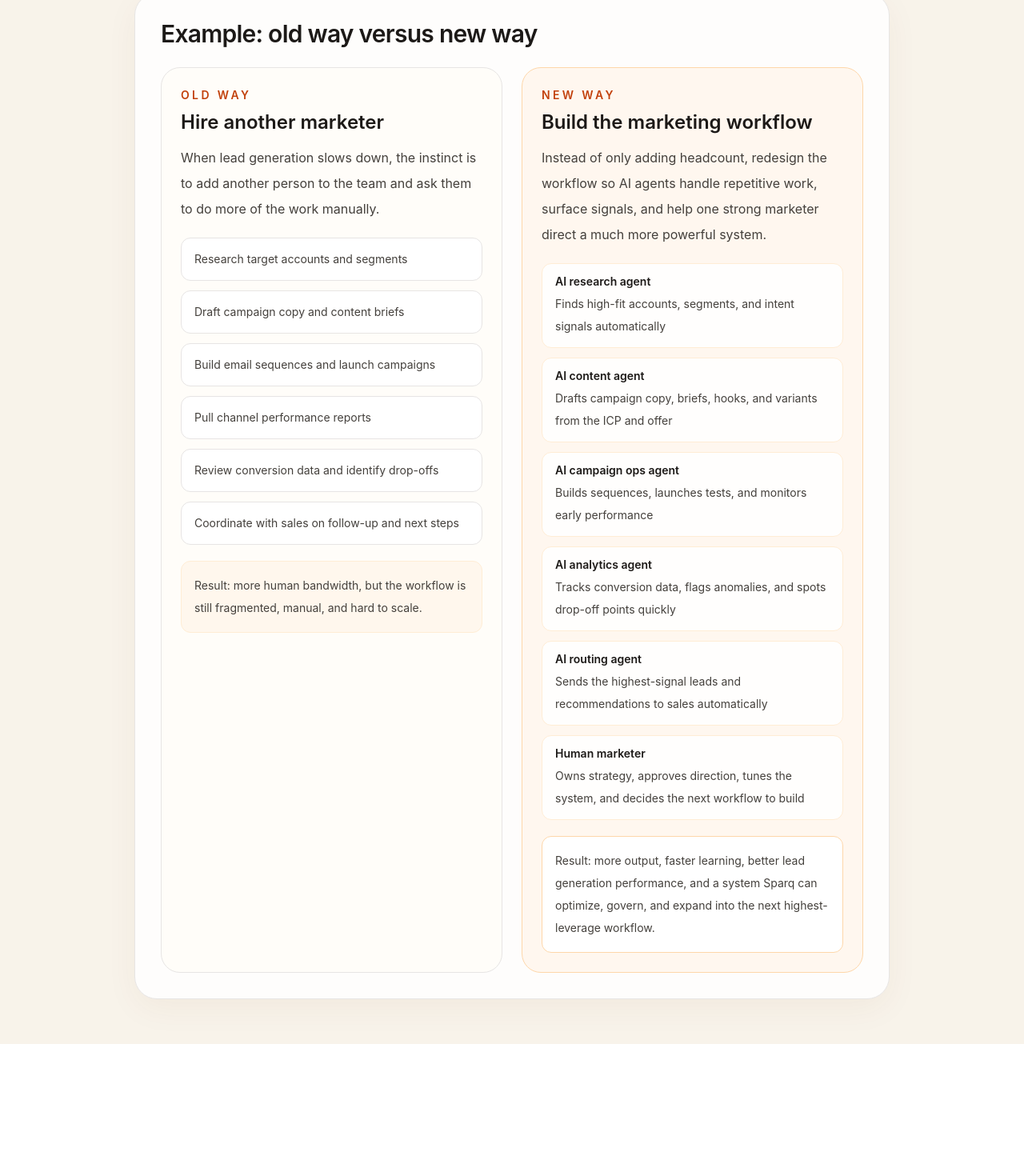
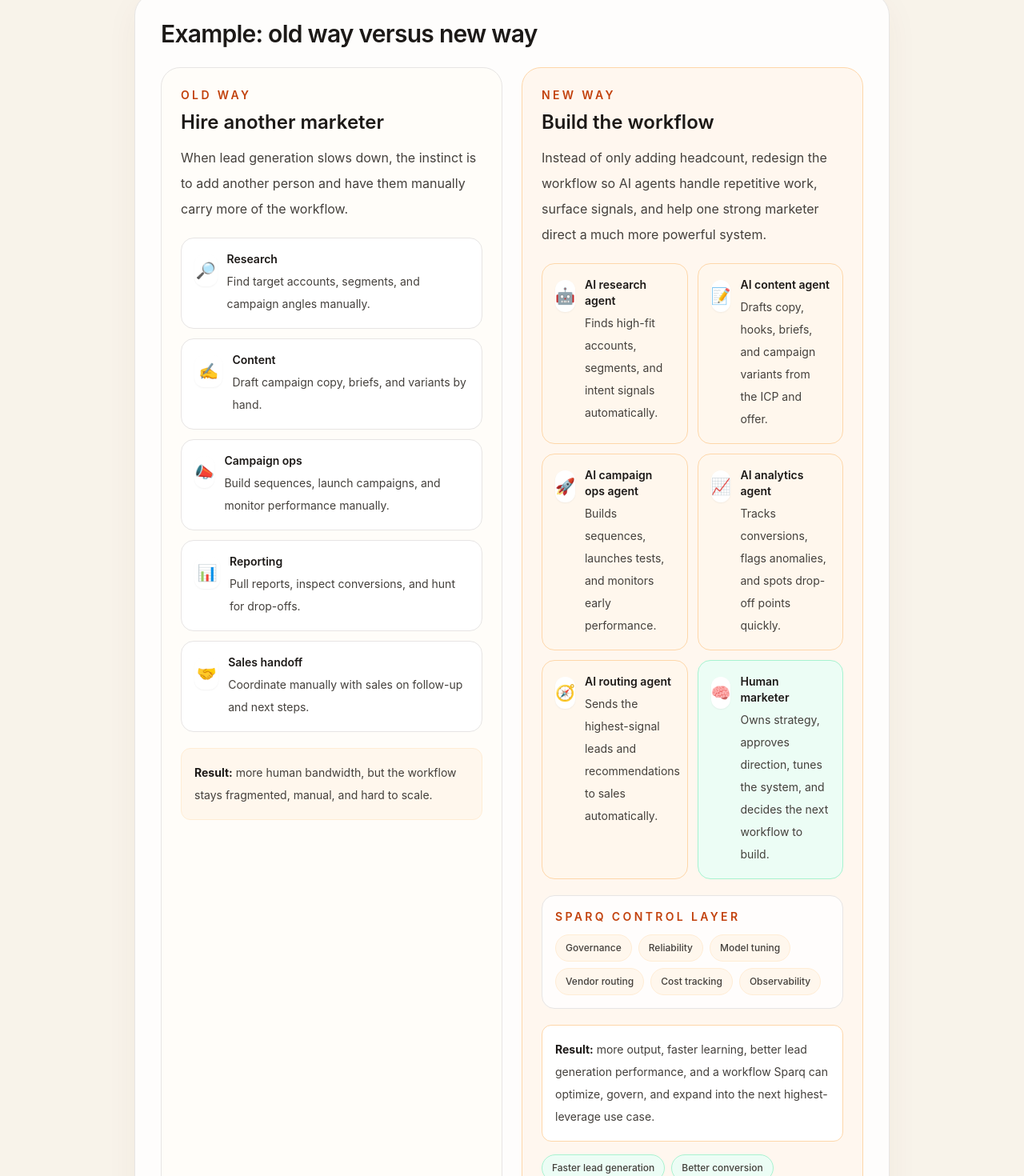
Before and after one commit to JE-MM-754/work-tools, a Next.js app: page /interview/sparq-gtm-reinvention-2026-04-01 in a window 1280 px wide. Shown: the part 3773-5243 px from the top of the page at 80% size. Before the commit the page ends 5078 px from the top, so only its background shows below. Built offline with nearby package versions, Linux system fonts and the light colour scheme.

Commit message:
Make Sparq bottom section more visual with icons

```diff
--- a/src/app/interview/sparq-gtm-reinvention-2026-04-01/page.tsx
+++ b/src/app/interview/sparq-gtm-reinvention-2026-04-01/page.tsx
@@ -1,4 +1,5 @@
 import type { Metadata } from 'next';
+import type { ReactNode } from 'react';
 
 export const metadata: Metadata = {
   title: 'Sparq Thesis',
@@ -56,6 +57,28 @@ const questions = [
 
 function SectionHeader({ title }: { title: string }) {
   return <h2 className="text-2xl font-semibold tracking-tight text-stone-900 md:text-3xl">{title}</h2>;
+}
+
+function DiagramNode({ icon, title, body, tone = 'stone' }: { icon: ReactNode; title: string; body: string; tone?: 'stone' | 'orange' | 'emerald' }) {
+  const toneClasses = {
+    stone: 'border-stone-200 bg-white text-stone-700',
+    orange: 'border-orange-200 bg-orange-50 text-stone-700',
+    emerald: 'border-emerald-200 bg-emerald-50 text-stone-700',
+  };
+
+  return (
+    <div className={`rounded-2xl border px-4 py-4 ${toneClasses[tone]}`}>
+      <div className="flex items-start gap-3">
+        <div className="mt-1 flex h-10 w-10 items-center justify-center rounded-xl bg-white text-xl shadow-sm">
+          {icon}
+        </div>
+        <div>
+          <p className="text-sm font-semibold text-stone-900">{title}</p>
+          <p className="mt-1 text-sm leading-7">{body}</p>
+        </div>
+      </div>
+    </div>
+  );
 }
 
 export default function SparqGtmReinventionPage() {
@@ -150,50 +173,57 @@ export default function SparqGtmReinventionPage() {
               <p className="text-sm font-semibold uppercase tracking-[0.24em] text-orange-700">Old way</p>
               <h3 className="mt-2 text-2xl font-semibold text-stone-900">Hire another marketer</h3>
               <p className="mt-3 text-base leading-8 text-stone-700">
-                When lead generation slows down, the instinct is to add another person to the team and ask them to do more of the work manually.
+                When lead generation slows down, the instinct is to add another person and have them manually carry more of the workflow.
               </p>
               <div className="mt-5 space-y-3">
-                {[
-                  'Research target accounts and segments',
-                  'Draft campaign copy and content briefs',
-                  'Build email sequences and launch campaigns',
-                  'Pull channel performance reports',
-                  'Review conversion data and identify drop-offs',
-                  'Coordinate with sales on follow-up and next steps',
-                ].map((item) => (
-                  <div key={item} className="rounded-xl border border-stone-200 bg-white px-4 py-3 text-sm leading-7 text-stone-700">
-                    {item}
-                  </div>
-                ))}
+                <DiagramNode icon="🔎" title="Research" body="Find target accounts, segments, and campaign angles manually." />
+                <DiagramNode icon="✍️" title="Content" body="Draft campaign copy, briefs, and variants by hand." />
+                <DiagramNode icon="📣" title="Campaign ops" body="Build sequences, launch campaigns, and monitor performance manually." />
+                <DiagramNode icon="📊" title="Reporting" body="Pull reports, inspect conversions, and hunt for drop-offs." />
+                <DiagramNode icon="🤝" title="Sales handoff" body="Coordinate manually with sales on follow-up and next steps." />
               </div>
               <div className="mt-5 rounded-xl border border-orange-100 bg-orange-50 px-4 py-4 text-sm leading-7 text-stone-700">
-                Result: more human bandwidth, but the workflow is still fragmented, manual, and hard to scale.
+                <strong className="text-stone-900">Result:</strong> more human bandwidth, but the workflow stays fragmented, manual, and hard to scale.
               </div>
             </div>
 
             <div className="rounded-[1.5rem] border border-orange-200 bg-[#fff7ef] p-6">
               <p className="text-sm font-semibold uppercase tracking-[0.24em] text-orange-700">New way</p>
-              <h3 className="mt-2 text-2xl font-semibold text-stone-900">Build the marketing workflow</h3>
+              <h3 className="mt-2 text-2xl font-semibold text-stone-900">Build the workflow</h3>
               <p className="mt-3 text-base leading-8 text-stone-700">
                 Instead of only adding headcount, redesign the workflow so AI agents handle repetitive work, surface signals, and help one strong marketer direct a much more powerful system.
               </p>
-              <div className="mt-5 grid gap-3">
-                {[
-                  ['AI research agent', 'Finds high-fit accounts, segments, and intent signals automatically'],
-                  ['AI content agent', 'Drafts campaign copy, briefs, hooks, and variants from the ICP and offer'],
-                  ['AI campaign ops agent', 'Builds sequences, launches tests, and monitors early performance'],
-                  ['AI analytics agent', 'Tracks conversion data, flags anomalies, and spots drop-off points quickly'],
-                  ['AI routing agent', 'Sends the highest-signal leads and recommendations to sales automatically'],
-                  ['Human marketer', 'Owns strategy, approves direction, tunes the system, and decides the next workflow to build'],
-                ].map(([title, body]) => (
-                  <div key={title} className="rounded-xl border border-orange-100 bg-white/90 px-4 py-3">
-                    <p className="text-sm font-semibold text-stone-900">{title}</p>
-                    <p className="mt-1 text-sm leading-7 text-stone-700">{body}</p>
-                  </div>
+
+              <div className="mt-5 grid gap-3 md:grid-cols-2">
+                <DiagramNode icon="🤖" title="AI research agent" body="Finds high-fit accounts, segments, and intent signals automatically." tone="orange" />
+                <DiagramNode icon="📝" title="AI content agent" body="Drafts copy, hooks, briefs, and campaign variants from the ICP and offer." tone="orange" />
+                <DiagramNode icon="🚀" title="AI campaign ops agent" body="Builds sequences, launches tests, and monitors early performance." tone="orange" />
+                <DiagramNode icon="📈" title="AI analytics agent" body="Tracks conversions, flags anomalies, and spots drop-off points quickly." tone="orange" />
+                <DiagramNode icon="🧭" title="AI routing agent" body="Sends the highest-signal leads and recommendations to sales automatically." tone="orange" />
+                <DiagramNode icon="🧠" title="Human marketer" body="Owns strategy, approves direction, tunes the system, and decides the next workflow to build." tone="emerald" />
+              </div>
+
+              <div className="mt-5 rounded-2xl border border-stone-200 bg-white/80 p-4">
+                <p className="text-sm font-semibold uppercase tracking-[0.24em] text-orange-700">Sparq control layer</p>
+                <div className="mt-3 flex flex-wrap gap-2">
+                  {['Governance', 'Reliability', 'Model tuning', 'Vendor routing', 'Cost tracking', 'Observability'].map((item) => (
+                    <span key={item} className="rounded-full border border-orange-100 bg-orange-50 px-3 py-2 text-xs font-medium text-stone-700">
+                      {item}
+                    </span>
+                  ))}
+                </div>
+              </div>
+
+              <div className="mt-5 rounded-xl border border-orange-200 bg-white px-4 py-4 text-sm leading-7 text-stone-700">
+                <strong className="text-stone-900">Result:</strong> more output, faster learning, better lead generation performance, and a workflow Sparq can optimize, govern, and expand into the next highest-leverage use case.
+              </div>
+
+              <div className="mt-4 flex flex-wrap gap-2">
+                {['Faster lead generation', 'Better conversion', 'Less manual work', 'Faster response', 'More leverage per marketer'].map((item) => (
+                  <span key={item} className="rounded-full border border-emerald-200 bg-emerald-50 px-3 py-2 text-xs font-medium text-stone-700">
+                    {item}
+                  </span>
                 ))}
-              </div>
-              <div className="mt-5 rounded-xl border border-orange-200 bg-white px-4 py-4 text-sm leading-7 text-stone-700">
-                Result: more output, faster learning, better lead generation performance, and a system Sparq can optimize, govern, and expand into the next highest-leverage workflow.
               </div>
             </div>
           </div>
```
